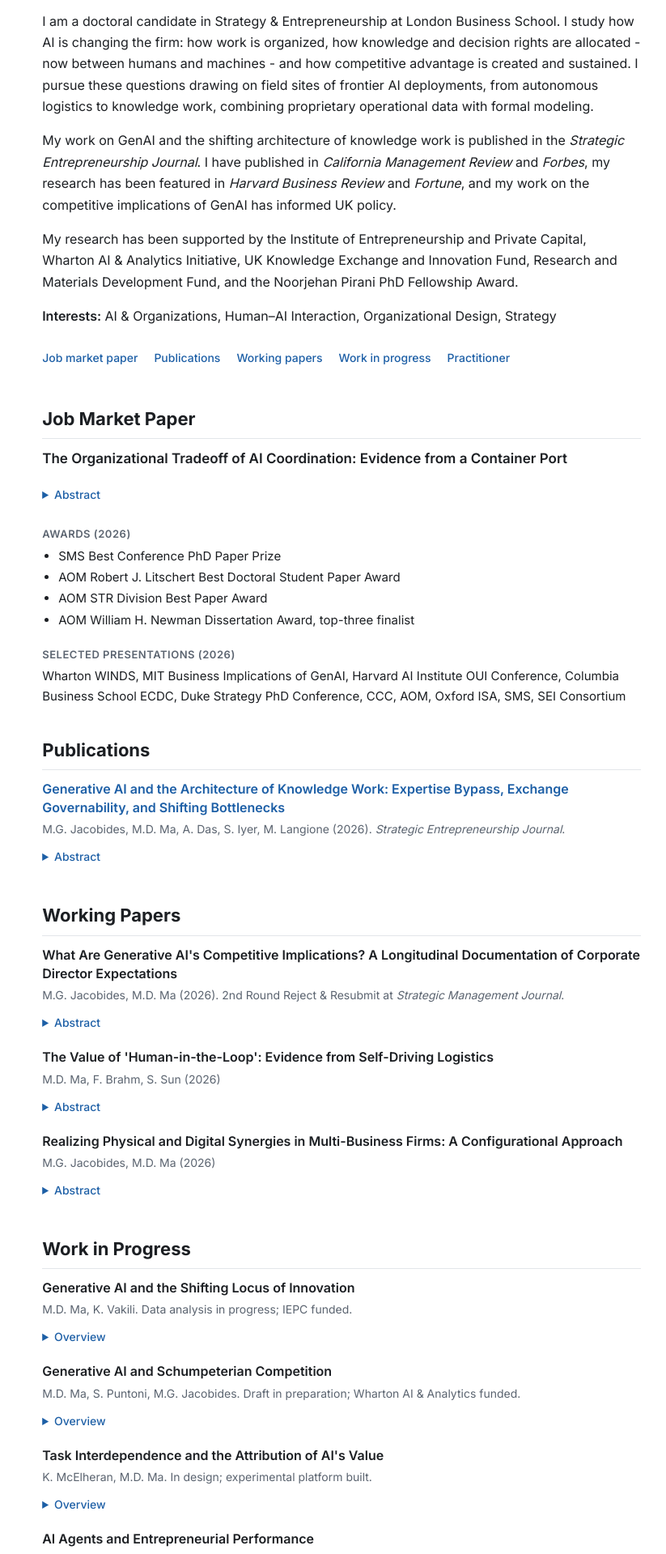
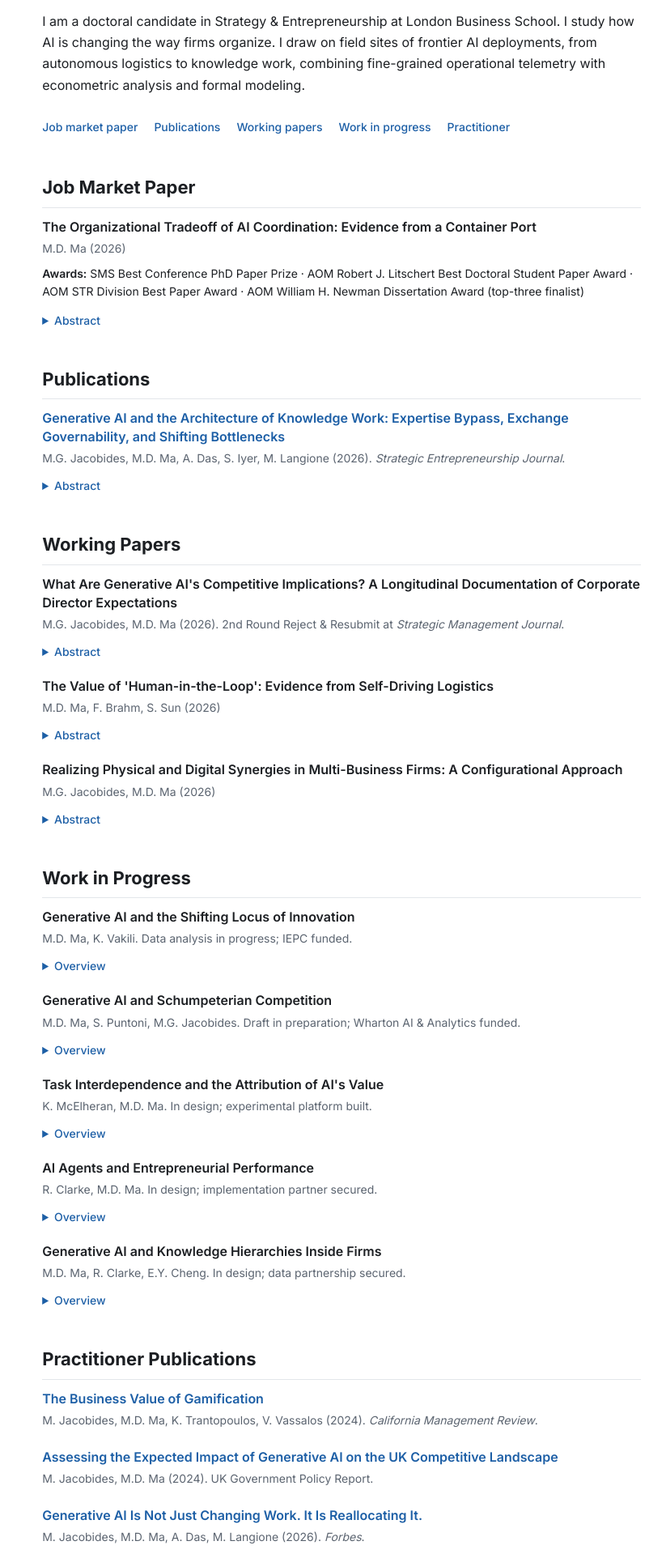
Before and after one commit to dalbert111ma/website, a plain HTML site: page index.html in a window 1280 px wide. Shown: the part 98-2017 px from the top of the page at 81% size, 356-1179 px from the left. Drawn offline with Linux system fonts and the light colour scheme.

Commit message:
Add files via upload

```diff
--- a/index.html
+++ b/index.html
@@ -43,10 +43,7 @@ Google Scholar</a>
 
 <section class="stack stack-16">
 <h2 class="section-title">About</h2>
-<p class="body">I am a doctoral candidate in Strategy &amp; Entrepreneurship at London Business School. I study how AI is changing the firm: how work is organized, how knowledge and decision rights are allocated - now between humans and machines - and how competitive advantage is created and sustained. I pursue these questions drawing on field sites of frontier AI deployments, from autonomous logistics to knowledge work, combining proprietary operational data with formal modeling.</p>
-<p class="body">My work on GenAI and the shifting architecture of knowledge work is published in the <em>Strategic Entrepreneurship Journal</em>. I have published in <em>California Management Review</em> and <em>Forbes</em>, my research has been featured in <em>Harvard Business Review</em> and <em>Fortune</em>, and my work on the competitive implications of GenAI has informed UK policy.</p>
-<p class="body">My research has been supported by the Institute of Entrepreneurship and Private Capital, Wharton AI &amp; Analytics Initiative, UK Knowledge Exchange and Innovation Fund, Research and Materials Development Fund, and the Noorjehan Pirani PhD Fellowship Award.</p>
-<p class="body"><span class="label">Interests:</span> AI &amp; Organizations, Human–AI Interaction, Organizational Design, Strategy</p>
+<p class="body">I am a doctoral candidate in Strategy &amp; Entrepreneurship at London Business School. I study how AI is changing the way firms organize. I draw on field sites of frontier AI deployments, from autonomous logistics to knowledge work, combining fine-grained operational telemetry with econometric analysis and formal modeling.</p>
 <nav aria-label="On this page" class="jump-nav">
 <a href="#jmp" class="jump-link">Job market paper</a>
 <a href="#publications" class="jump-link">Publications</a>
@@ -58,24 +55,15 @@ Google Scholar</a>
 
 <section id="jmp" class="stack stack-12">
 <h2 class="section-title">Job Market Paper</h2>
-<p class="jmp-title">The Organizational Tradeoff of AI Coordination: Evidence from a Container Port</p>
+<article class="item">
+<p class="item-title">The Organizational Tradeoff of AI Coordination: Evidence from a Container Port</p>
+<p class="meta">M.D. Ma (2026)</p>
+<p class="awards"><span class="label">Awards:</span> SMS Best Conference PhD Paper Prize · AOM Robert J. Litschert Best Doctoral Student Paper Award · AOM STR Division Best Paper Award · AOM William H. Newman Dissertation Award (top-three finalist)</p>
 <details>
 <summary class="toggle">Abstract</summary>
 <p class="abstract">Centralization can improve operational efficiency by coordinating interdependent activities, yet impede adaptation when changing local conditions must be communicated and interpreted at the center. A centralized AI system that aggregates local information, processes it in real time, and relays revised instructions to each unit may ease these demands. I study one of the world's largest container terminals, where the same prescriptive AI system dispatches autonomous trucks through zones used almost exclusively by them (pure-AI) or shared with independent human drivers (human–AI). Across 179,925 tasks, pure-AI zones move 11.2 percent more cargo per vehicle in ordinary operations. After recurrent mechanical faults, they recover more slowly, equalizing per-vehicle productivity. During unprecedented geomagnetic storms, they lift 13 percent less cargo per crane-hour than human–AI zones. Exploratory telemetry indicates that human drivers responded to the storms in varied ways and autonomous trucks adjusted around them, yielding a better collective response than AI coordination alone. The findings suggest an organizational trade-off: AI control raises efficiency in ordinary operations, while human discretion helps the system adapt to unprecedented disruptions.</p>
 </details>
-<div class="group">
-<h3 class="group-title">Awards (2026)</h3>
-<ul class="list list-sm">
-<li>SMS Best Conference PhD Paper Prize</li>
-<li>AOM Robert J. Litschert Best Doctoral Student Paper Award</li>
-<li>AOM STR Division Best Paper Award</li>
-<li>AOM William H. Newman Dissertation Award, top-three finalist</li>
-</ul>
-</div>
-<div class="group">
-<h3 class="group-title">Selected presentations (2026)</h3>
-<p class="body-sm">Wharton WINDS, MIT Business Implications of GenAI, Harvard AI Institute OUI Conference, Columbia Business School ECDC, Duke Strategy PhD Conference, CCC, AOM, Oxford ISA, SMS, SEI Consortium</p>
-</div>
+</article>
 </section>
 
 <section id="publications" class="stack stack-12">
@@ -170,35 +158,20 @@ Google Scholar</a>
 </article>
 </section>
 
-<section id="practitioner" class="stack stack-14">
+<section id="practitioner" class="stack stack-12">
 <h2 class="section-title">Practitioner Publications</h2>
 <article class="item">
 <a href="https://journals.sagepub.com/doi/full/10.1177/00081256231218469" class="item-title">The Business Value of Gamification</a>
 <p class="meta">M. Jacobides, M.D. Ma, K. Trantopoulos, V. Vassalos (2024). <em>California Management Review</em>.</p>
 </article>
-<article class="item">
+<article class="item item-spaced">
 <a href="https://www.iod.com/app/uploads/2024/05/IoD-LBS-Policy-Paper-Assessing-the-expected-impact-of-generative-AI-on-the-UK-competitive-landscape-90514166d3cf6e8f4ee9211073a9ae30.pdf" class="item-title">Assessing the Expected Impact of Generative AI on the UK Competitive Landscape</a>
 <p class="meta">M. Jacobides, M.D. Ma (2024). UK Government Policy Report.</p>
 </article>
-<article class="item">
+<article class="item item-spaced">
 <a href="https://www.forbes.com/sites/lbsbusinessstrategyreview/2026/05/01/generative-ai-is-not-just-changing-work-it-is-reallocating-it/" class="item-title">Generative AI Is Not Just Changing Work. It Is Reallocating It.</a>
 <p class="meta">M. Jacobides, M.D. Ma, A. Das, M. Langione (2026). <em>Forbes</em>.</p>
 </article>
-</section>
-
-<section class="stack stack-12">
-<h2 class="section-title">Ad Hoc Reviewer</h2>
-<p class="body">Industrial and Corporate Change, Academy of Management, Long Range Planning, Sumantra Ghoshal Conference</p>
-</section>
-
-<section class="stack stack-12">
-<h2 class="section-title">Letter Writers</h2>
-<ul class="list">
-<li>Michael G. Jacobides (advisor)</li>
-<li>Keyvan Vakili</li>
-<li>Kristina McElheran</li>
-<li>Francisco Brahm</li>
-</ul>
 </section>
 
 </main>
--- a/style.css
+++ b/style.css
@@ -69,11 +69,12 @@ a:hover { color: #134478; text-decoration: underline; }
 
 /* Papers and cases */
 .item { display: flex; flex-direction: column; gap: 4px; }
+.item-spaced { margin-top: 12px; } /* extra air between entries that have no Abstract toggle */
 .item-title { margin: 0; font-size: 16px; line-height: 1.45; font-weight: 600; }
-.jmp-title { margin: 0; font-size: 17px; line-height: 1.45; font-weight: 600; }
+.awards { margin: 6px 0 0; font-size: 14px; line-height: 1.6; color: #1c1f23; }
 .toggle { cursor: pointer; font-size: 14px; font-weight: 500; color: #1d5fa6; padding: 11px 0; }
 .toggle:hover { color: #134478; }
-.abstract { margin: 0 0 8px; font-size: 15px; line-height: 1.65; color: #3a4048; }
+.abstract { margin: 0 0 8px 18px; font-size: 15px; line-height: 1.65; color: #3a4048; }
 .group { display: flex; flex-direction: column; gap: 6px; margin-top: 8px; }
 .group-title {
   margin: 0;
```
